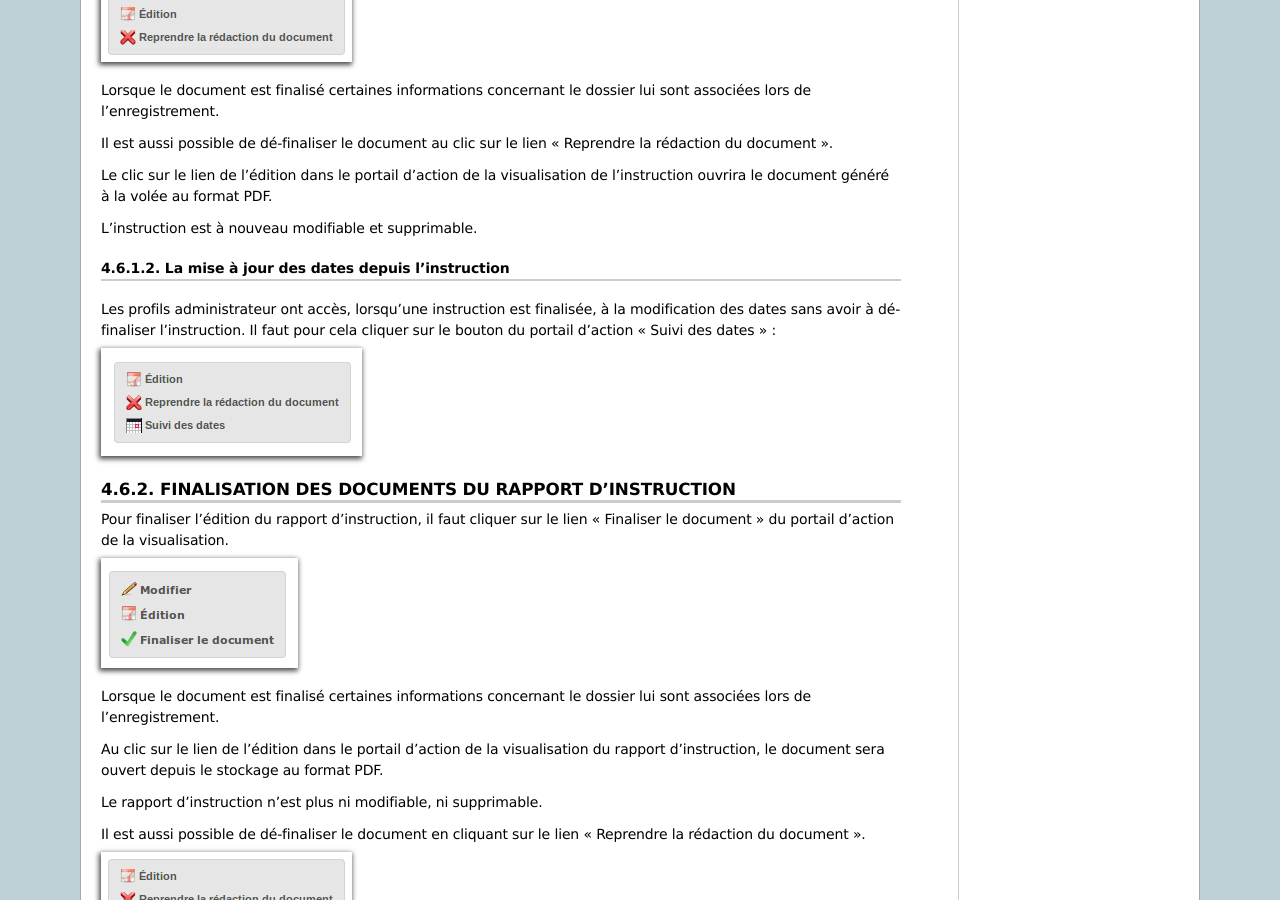
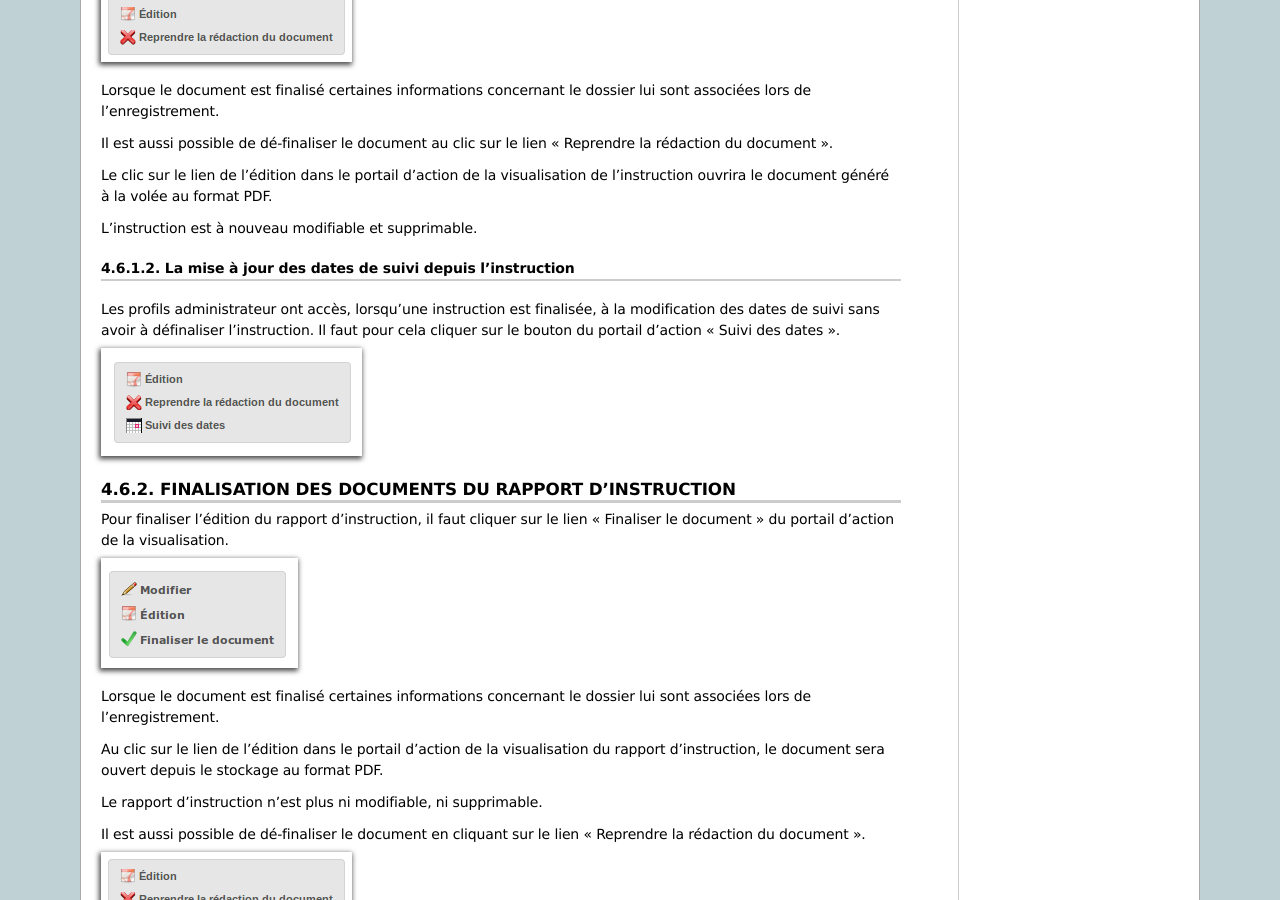
Before and after one commit to mpavaux/openads-documentation, a Sphinx documentation site: the page built from source/manuel_utilisateur/instruction.rst, in a window 1280 px wide and 900 px high, scrolled down 4550 px. Built offline with Sphinx 7.4.7, drawn with Linux system fonts in a browser that asks for light colours; some of the changed text lies outside the part shown.

Commit message:
Corrections mineures de la partie "mise à jour des dates de suivi"

```diff
--- a/source/manuel_utilisateur/instruction.rst
+++ b/source/manuel_utilisateur/instruction.rst
@@ -217,10 +217,10 @@
 
 L'instruction est à nouveau modifiable et supprimable.
 
-La mise à jour des dates depuis l'instruction
+La mise à jour des dates de suivi depuis l'instruction
 #############################################
 
-Les profils administrateur ont accès, lorsqu'une instruction est finalisée, à la modification des dates sans avoir à définaliser l'instruction. Il faut pour cela cliquer sur le bouton du portail d'action "Suivi des dates" :
+Les profils administrateur ont accès, lorsqu'une instruction est finalisée, à la modification des dates de suivi sans avoir à définaliser l'instruction. Il faut pour cela cliquer sur le bouton du portail d'action "Suivi des dates".
 
 .. image:: instruction_portlet_mise_a_jour_des_dates.png
 
```
